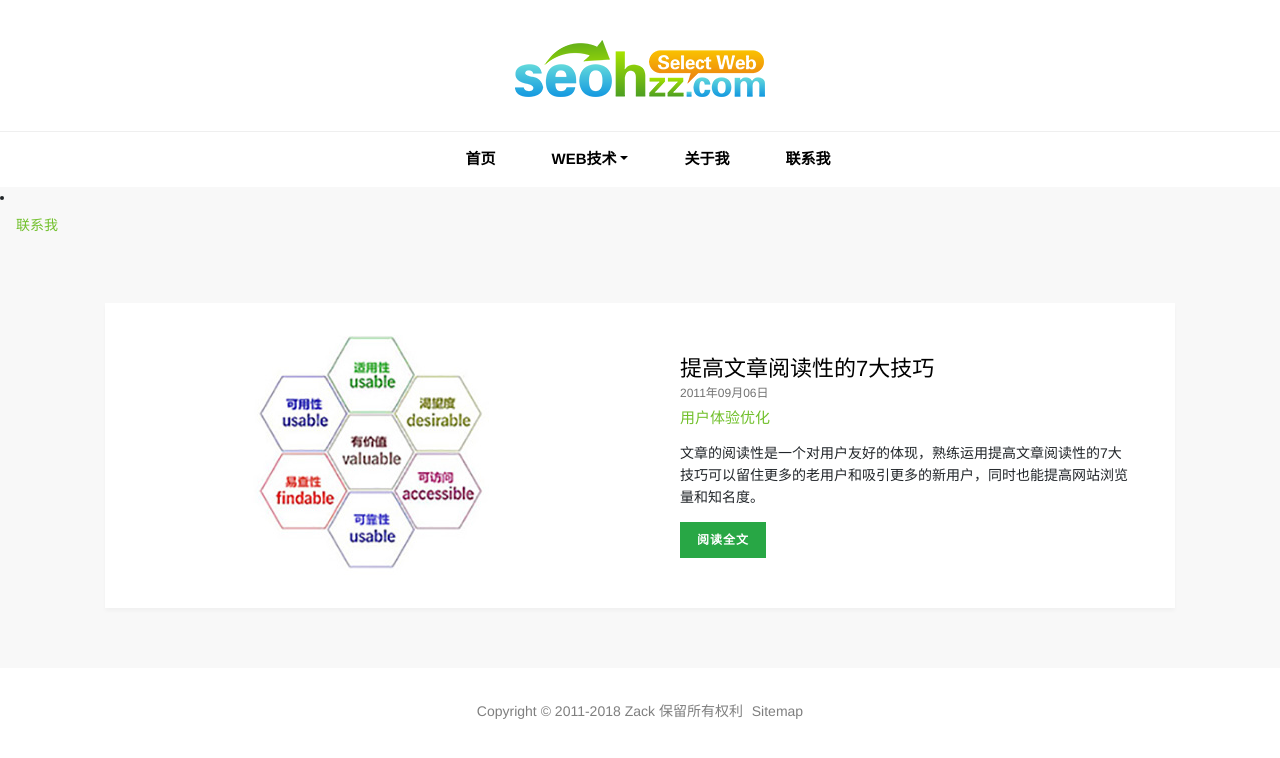
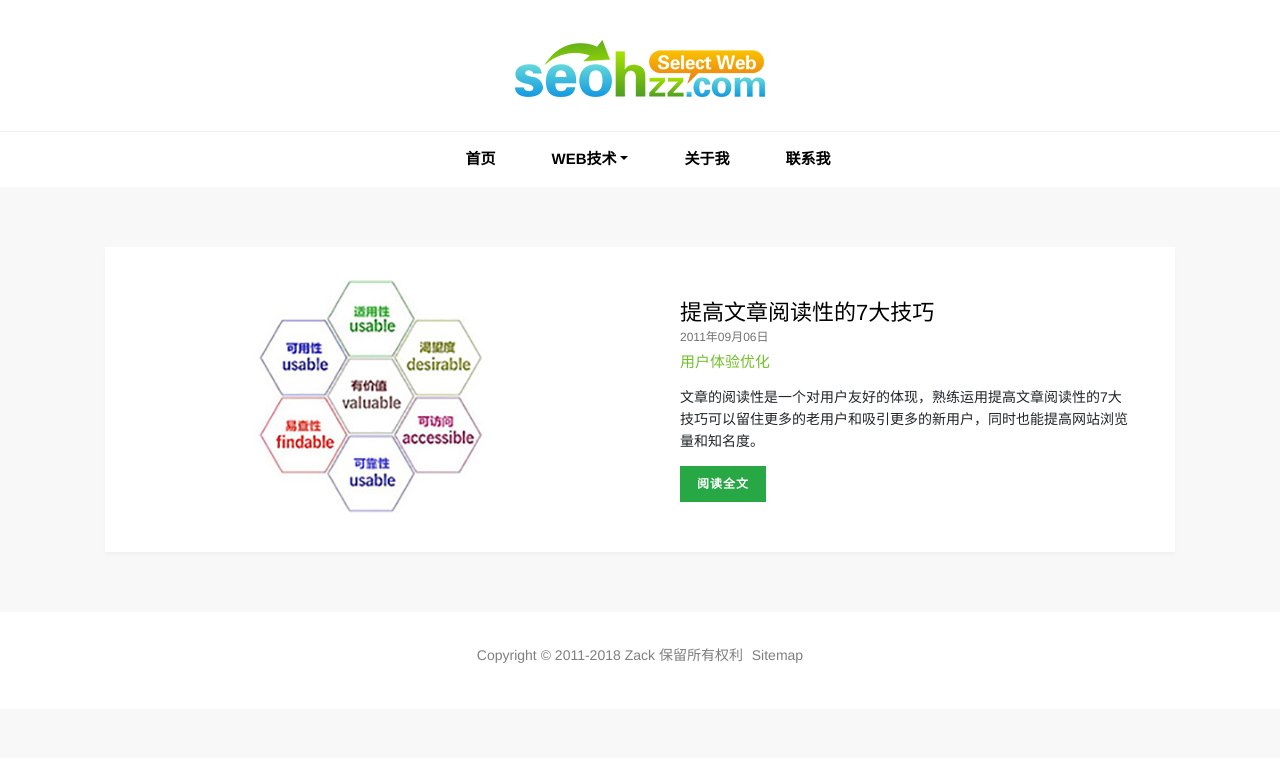
Before and after one commit to Thererisnospoon/Thererisnospoon.github.io, a Jekyll site: the page built from index.html, in a window 1280 px wide. Shown: the top 758 px of the page. Built offline with Jekyll 4.4.1, drawn with Linux system fonts in a browser that asks for light colours.

Commit message:
Update default.html

```diff
--- a/_layouts/default.html
+++ b/_layouts/default.html
@@ -36,11 +36,6 @@
               <li class="nav-item"><a class="nav-link" href="{{ site.url }}/wo/">联系我</a></li>
           </ul>
         </div>
-        </div>
-            </li>
-            <li class="nav-item"><a class="nav-link" href="{{ site.url }}/wo/">联系我</a></li>
-          </ul>
-        </div>
       </nav>
     </div>
     {{ content }}
```
